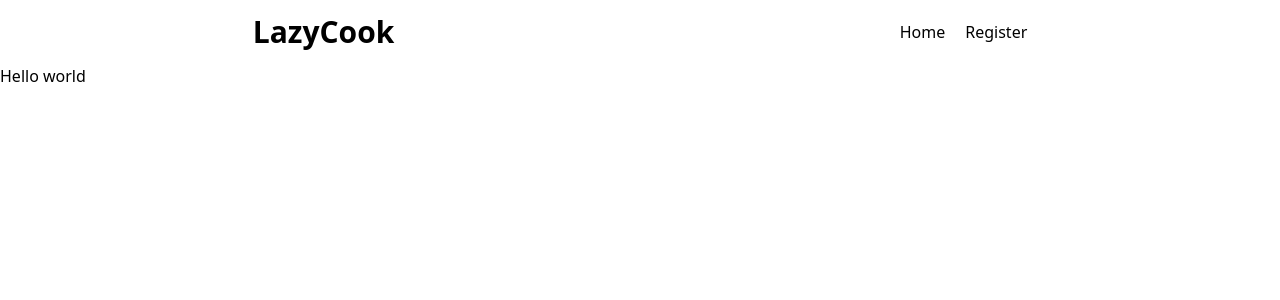
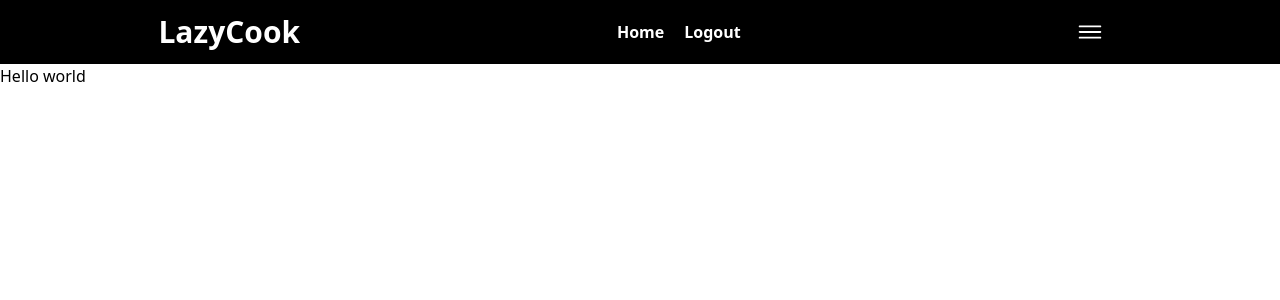
Before and after one commit to Leap-1f/LazyCook, a Next.js app in the folder frontend/: page / in a window 1280 px wide. Shown: the top 300 px of the page. Built offline with nearby package versions, Linux system fonts and the light colour scheme.

Commit message:
FInished some stuff.

```diff
--- /dev/null
+++ b/frontend/src/app/api/auth/[auth0]/route.tsx
@@ -0,0 +1,3 @@
+import { handleAuth } from "@auth0/nextjs-auth0";
+
+export const GET = handleAuth();
--- a/frontend/src/app/layout.tsx
+++ b/frontend/src/app/layout.tsx
@@ -1,5 +1,6 @@
 import type { Metadata } from "next";
 import "./globals.css";
+import { UserProvider } from "@auth0/nextjs-auth0/client";
 import Header from "../components/layout/header";
 export const metadata: Metadata = {
   title: "LazyCook",
@@ -11,12 +12,15 @@ export default function RootLayout({
 }: Readonly<{
   children: React.ReactNode;
 }>) {
+  const here = false;
   return (
     <html lang="en">
-      <body>
-        <Header />
-        {children}
-      </body>
+      <UserProvider>
+        <body>
+          {Header(here)}
+          {children}
+        </body>
+      </UserProvider>
     </html>
   );
 }
--- a/frontend/src/components/layout/header.tsx
+++ b/frontend/src/components/layout/header.tsx
@@ -1,12 +1,36 @@
+"use client";
+import { Button } from "@mui/material";
+import { IoIosMenu } from "react-icons/io";
+import { useState } from "react";
 export default function Header() {
+  const [open, setOpen] = useState(false);
+  const [loggedIn, setLoggedIn] = useState(false);
+  const toggleDrawer = (newOpen: boolean) => () => {
+    setOpen(newOpen);
+  };
   return (
-    <div className="flex items-center justify-around h-16 bg-white w-full">
-      <h1 className="text-3xl font-bold">LazyCook</h1>
+    <div className="flex items-center justify-around h-16 bg-black w-full sticky">
+      <h1 className="text-3xl font-bold text-white">LazyCook</h1>
       {/* this is the link list */}
-      <div className="flex items-center justify-center gap-5">
-        <a>Home</a>
-        <a>Register</a>
+      <div className=" items-center justify-center gap-5 hidden md:flex">
+        <a href="http://localhost:3000" className="text-white font-semibold">
+          Home
+        </a>
+        {loggedIn === true && (
+          <a href="/api/auth/login" className="text-white font-semibold">
+            Login
+          </a>
+        )}
+        {loggedIn === false && (
+          <a href="/api/auth/logout" className="text-white font-semibold">
+            Logout
+          </a>
+        )}
       </div>
+      {/* this is the sidebar for login and logout for mobile*/}
+      <Button className="flex md:hidden">
+        <IoIosMenu color="white" size={30} />
+      </Button>
     </div>
   );
 }
--- /dev/null
+++ b/frontend/src/components/layout/sidebar.tsx
@@ -0,0 +1,48 @@
+import {
+  Box,
+  Drawer,
+  Link,
+  List,
+  ListItem,
+  ListItemButton,
+  ListItemIcon,
+  ListItemText,
+} from "@mui/material";
+import { IoIosLogIn, IoIosLogOut, IoIosSettings } from "react-icons/io";
+import { MdOutlineQuestionAnswer } from "react-icons/md";
+export default async function Sidebar(
+  toggled: boolean,
+  toggleDrawer: Function
+) {
+  const menuBar = [
+    { name: "Log In", link: "/api/auth/login", icon: <IoIosLogIn /> },
+    { name: "Log Out", link: "/api/auth/logout", icon: <IoIosLogOut /> },
+    { name: "Settings", link: "/settings", icon: <IoIosSettings /> },
+    { name: "Contact Us", link: "/contact", icon: <MdOutlineQuestionAnswer /> },
+  ];
+
+  const DrawerList = (
+    <Box sx={{ width: 250 }} role="presentation" onClick={toggleDrawer(false)}>
+      <List>
+        {menuBar.map((plz) => (
+          <Link href={plz.link}>
+            <ListItem key={plz.name} disablePadding>
+              <ListItemButton>
+                <ListItemIcon>{plz.icon}</ListItemIcon>
+                <ListItemText primary={plz.name} />
+              </ListItemButton>
+            </ListItem>
+          </Link>
+        ))}
+      </List>
+    </Box>
+  );
+
+  return (
+    <div>
+      <Drawer open={toggled} onClose={toggleDrawer(false)}>
+        {DrawerList}
+      </Drawer>
+    </div>
+  );
+}
--- /dev/null
+++ b/frontend/src/components/network/checkIfUser.tsx
@@ -0,0 +1,10 @@
+import { getSession } from "@auth0/nextjs-auth0";
+export async function checkIfUser() {
+  const session = await getSession();
+  const user = session?.user;
+  if (user) {
+    return true;
+  } else {
+    return false;
+  }
+}
```
Also changed, not shown: frontend/package.json (+8 -1 lines), 2 other files (tests, documents, lock files or other folders).
